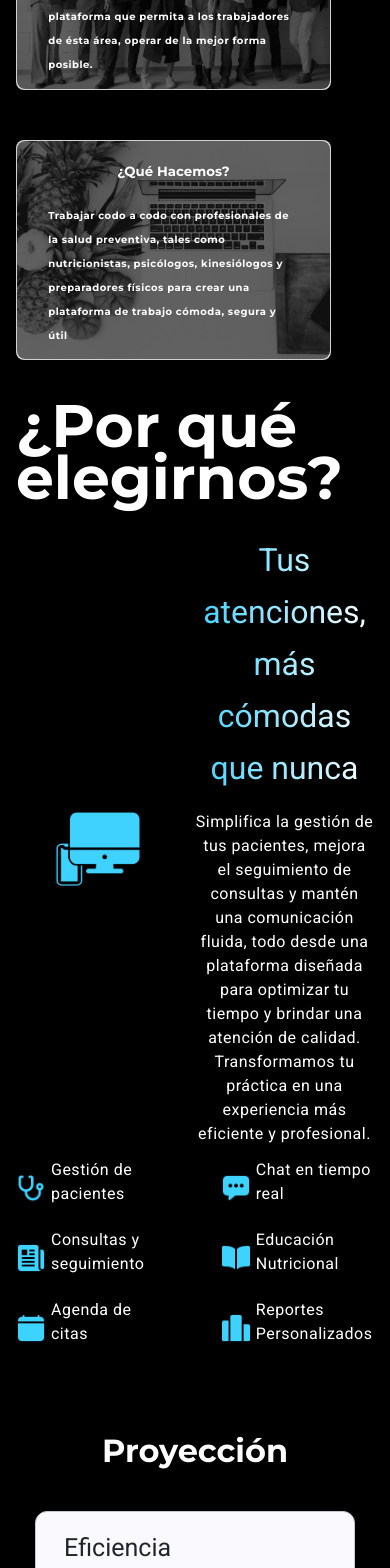
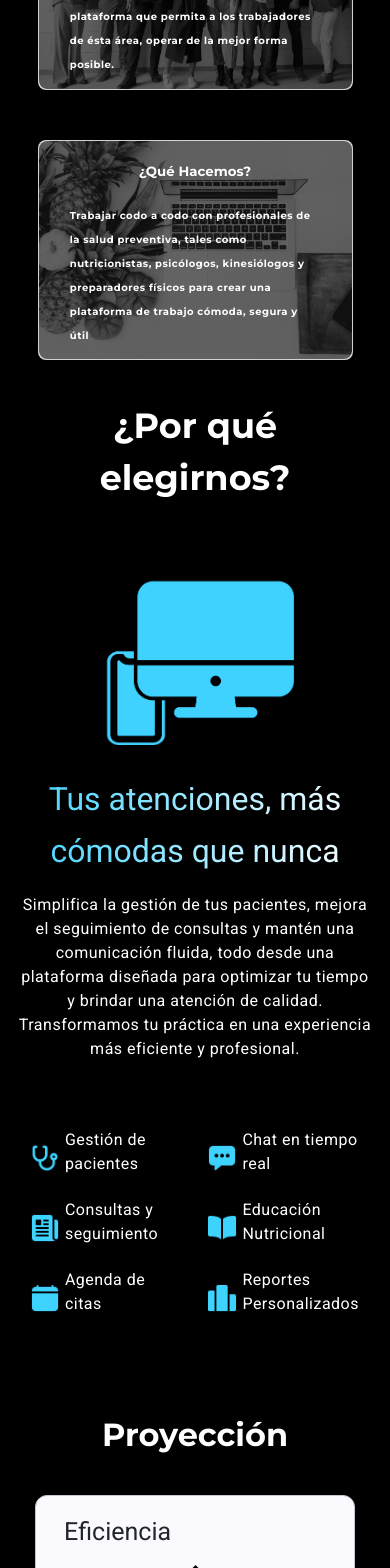
Before and after one commit to hansNeckel/buff-landing, an Angular app: page / in a window 390 px wide. Shown: the part 1244-2812 px from the top of the page. Built offline with nearby package versions, Linux system fonts and the light colour scheme.

Commit message:
cambios varios mas responsividad

```diff
--- a/src/app/shared/components/body-landing/body-landing.component.html
+++ b/src/app/shared/components/body-landing/body-landing.component.html
@@ -98,19 +98,33 @@
         </div>
       </div>
     </div>
-    <div class="container-elegirnos">
-      <div class="container-titulo-por-que-elegirnos">
+
+
+
+    <div class="container-elegirnos col-sm-12">
+
+      <div class="container-titulo-por-que-elegirnos col-sm-12">
         <h2 class="title">¿Por qué elegirnos?</h2>
       </div>
-      <div class="container-text-computer">
-        <div class="imagenes-phone-computer">
+
+      <div class="container-text-computer col-sm-12">
+
+        <div class="imagenes-phone-computer col-sm-6">
           <img src="../../../../assets/img/body/foto-computador-phone.png" class="imagen-phone-computer">
         </div>
-        <div class="texto-atenciones">
+        <div class="texto-atenciones col-sm-6">
           <h2 class="titulo-atenciones-comodas">Tus atenciones, más cómodas que nunca</h2>
-          <p style="color: white;">Simplifica la gestión de tus pacientes, mejora el seguimiento de consultas y mantén una comunicación fluida, todo desde una plataforma diseñada para optimizar tu tiempo y brindar una atención de calidad. Transformamos tu práctica en una experiencia más eficiente y profesional.</p>
+          <p style="color: white;">
+            Simplifica la gestión de tus pacientes, mejora el seguimiento de consultas y mantén una comunicación fluida,
+            todo desde una plataforma diseñada para optimizar tu tiempo y brindar una atención de calidad. Transformamos tu
+            práctica en una experiencia más eficiente y profesional.
+          </p>
         </div>
+
+
       </div>
+
+
       <div class="container-aminities">
         <div class="left-items" style="margin-right: 15%;">
           <div>
@@ -141,7 +155,76 @@
           </div>
         </div>
       </div>
+
+
+
+
     </div>
+
+
+
+    <div class="container-elegirnos-mobile col-sm-12">
+
+      <h2 class="title">¿Por qué elegirnos?</h2>
+
+      <div class="container-text-computer col-sm-12">
+
+        <img src="../../../../assets/img/body/foto-computador-phone.png" class="imagen-phone-computer">
+
+        <div class="col-sm-6">
+
+          <h2 class="titulo-atenciones-comodas">Tus atenciones, más cómodas que nunca</h2>
+
+          <p style="color: white;">
+            Simplifica la gestión de tus pacientes, mejora el seguimiento de consultas y mantén una comunicación fluida,
+            todo desde una plataforma diseñada para optimizar tu tiempo y brindar una atención de calidad. Transformamos tu
+            práctica en una experiencia más eficiente y profesional.
+          </p>
+
+        </div>
+
+
+      </div>
+
+
+      <div class="container-aminities">
+        <div class="left-items" style="margin-right: 15%;">
+          <div>
+            <img src="../../../../assets/img/body/foto-pacientes.png" class="iconos-amenities">
+            <p style="color: white;">Gestión de pacientes</p>
+          </div>
+          <div>
+            <img src="../../../../assets/img/body/foto-consultas.png" class="iconos-amenities">
+            <p style="color: white;">Consultas y seguimiento</p>
+          </div>
+          <div>
+            <img src="../../../../assets/img/body/foto-calendar.png" class="iconos-amenities">
+            <p style="color: white;">Agenda de citas</p>
+          </div>
+        </div>
+        <div class="right-items">
+          <div>
+            <img src="../../../../assets/img/body/foto-chat.png" class="iconos-amenities">
+            <p style="color: white;">Chat en tiempo real</p>
+          </div>
+          <div>
+            <img src="../../../../assets/img/body/book-nutri.png" class="iconos-amenities">
+            <p style="color: white;">Educación Nutricional</p>
+          </div>
+          <div>
+            <img src="../../../../assets/img/body/foto-reportes.png" class="iconos-amenities">
+            <p style="color: white;">Reportes Personalizados</p>
+          </div>
+        </div>
+      </div>
+
+
+
+
+    </div>
+
+
+
 
 
   </div>
--- a/src/app/shared/components/body-landing/body-landing.component.scss
+++ b/src/app/shared/components/body-landing/body-landing.component.scss
@@ -39,6 +39,17 @@
 
 .example-card {
   max-width: 400px;
+}
+
+
+.container-elegirnos {
+  max-width: 103rem;
+  padding-top: 30px;
+  display: flex;
+  flex-wrap: wrap;
+  flex-direction: column;
+  justify-content: center;
+  align-self: center;
 }
 
 /* .mat-mdc-card-header{
@@ -218,6 +229,10 @@ mat-card-content {
   display: none;
 }
 
+.container-elegirnos-mobile {
+  display: none;
+}
+
 //mid
 @media (max-width: 1500px) {
   .img-container {
@@ -322,6 +337,38 @@ mat-card-content {
   .grid-container-mobile {
     display: contents;
   }
+
+  .container-elegirnos {
+    display: none;
+  }
+
+
+
+  .container-elegirnos-mobile {
+    display: contents;
+    .imagen-phone-computer {
+      color:#3ED2FF;
+    }
+    .title{
+      font-size: 35px;
+      font-family: "Montserrat";
+      font-weight: lighter;
+      color: white;
+      text-align: center;
+    }
+    .container-aminities{
+      display: flex;
+      padding: 15px;
+    }
+    .container-text-computer {
+      display: flex;
+      flex-direction: column;
+      flex-wrap: wrap;
+      align-content: stretch;
+    }
+  }
+
+
 }
 
 
@@ -333,6 +380,8 @@ mat-card-content {
     gap: 50px;
     justify-content: center;
     flex-wrap: nowrap;
+    align-self: center;
+
 }
 
 //testing
```
